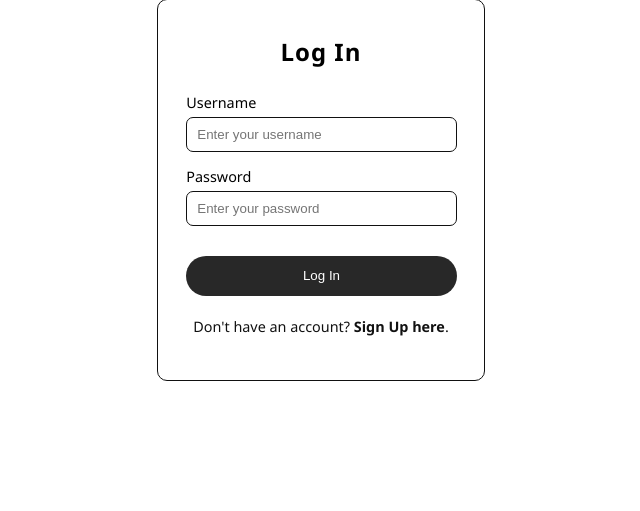
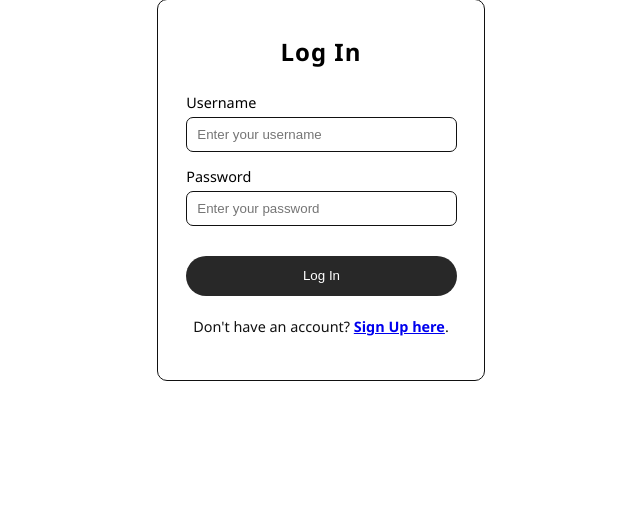
Before and after one commit to SyafiraNurAzizah/To-Do-List, a PHP site: page /login.php in a window 1280 px wide. Shown: the part 210-721 px from the top of the page, without its empty margins (319-959 px from the left). Run offline with PHP 8.4, Linux system fonts and the light colour scheme.

Commit message:
cek commit

```diff
--- a/css/login.css
+++ b/css/login.css
@@ -55,7 +55,7 @@ html, body {
     font-size: 0.9rem;
     color: rgb(17, 17, 17);
 }
-.container a {
+/* .container a {
     text-decoration: none;
     color: rgb(17, 17, 17);
-}
+} */
```
